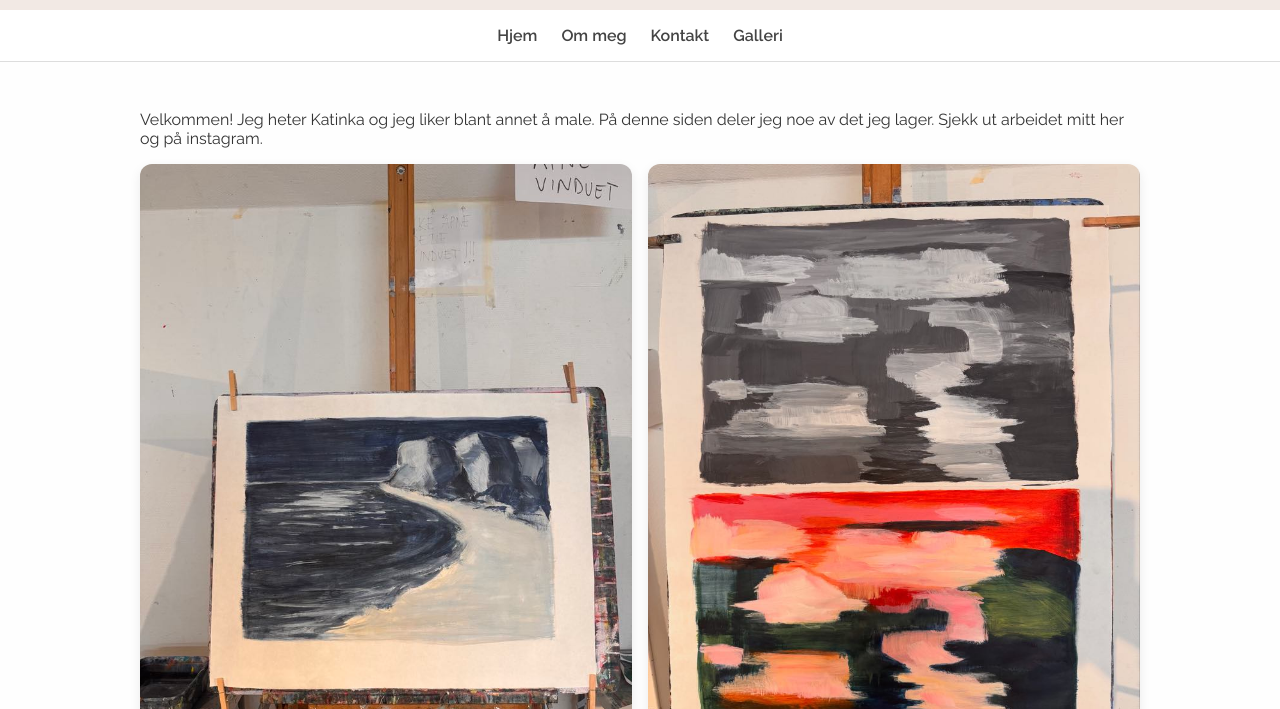
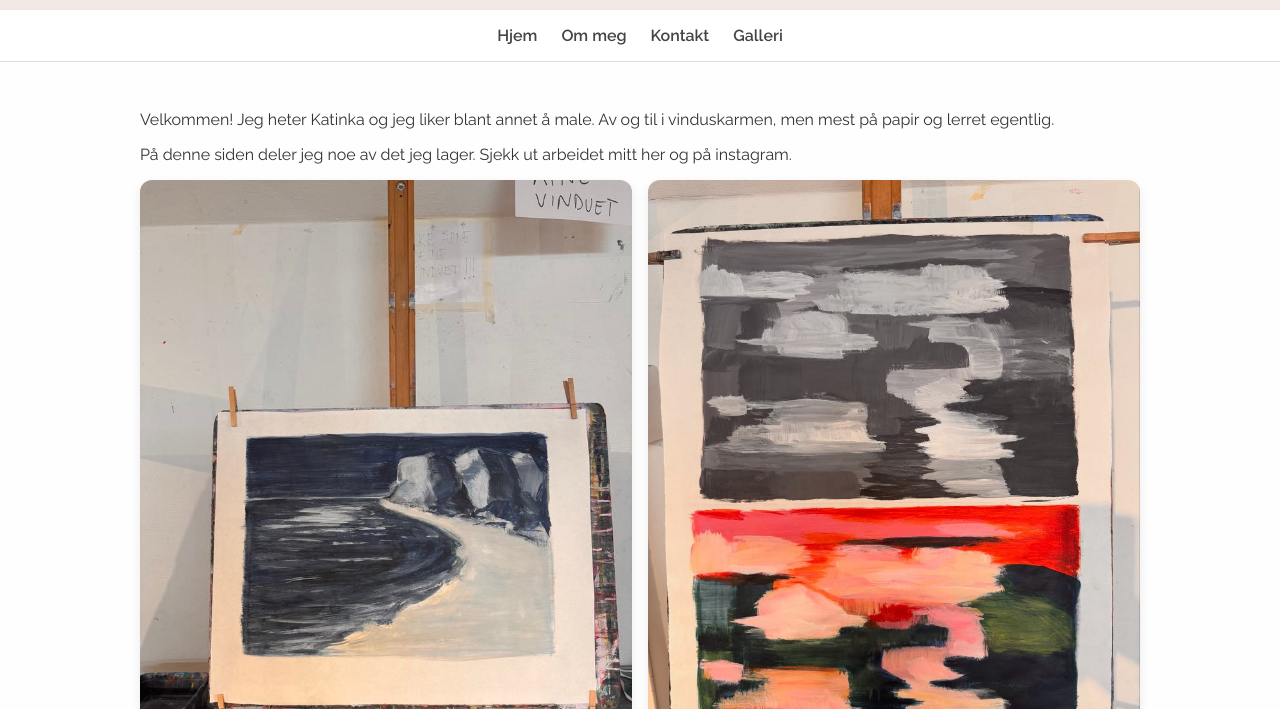
Before and after one commit to katinkarossebo/katinkarossebo.github.io, a plain HTML site: page index.html in a window 1280 px wide. Shown: the part 91-800 px from the top of the page. Drawn offline with Linux system fonts and the light colour scheme.

Commit message:
ENdringer og justeringer

```diff
--- a/index.html
+++ b/index.html
@@ -83,7 +83,8 @@
   </nav>
 
   <main>
-    <p>Velkommen! Jeg heter Katinka og jeg liker blant annet å male. På denne siden deler jeg noe av det jeg lager. Sjekk ut arbeidet mitt her og på instagram.</p>
+    <p>Velkommen! Jeg heter Katinka og jeg liker blant annet å male. Av og til i vinduskarmen, men mest på papir og lerret egentlig.</p>
+    <p>På denne siden deler jeg noe av det jeg lager. Sjekk ut arbeidet mitt her og på instagram.</p>
 
     <div class="gallery">
       <img src="assets/img/tegning1.jpg" alt="Tegning 1">
```
